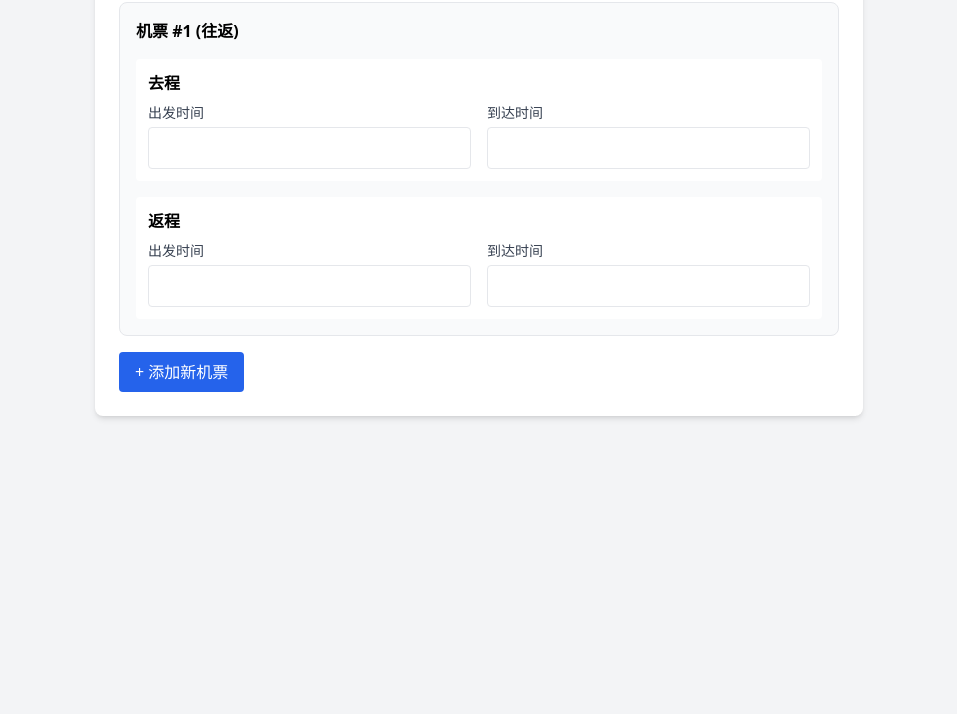
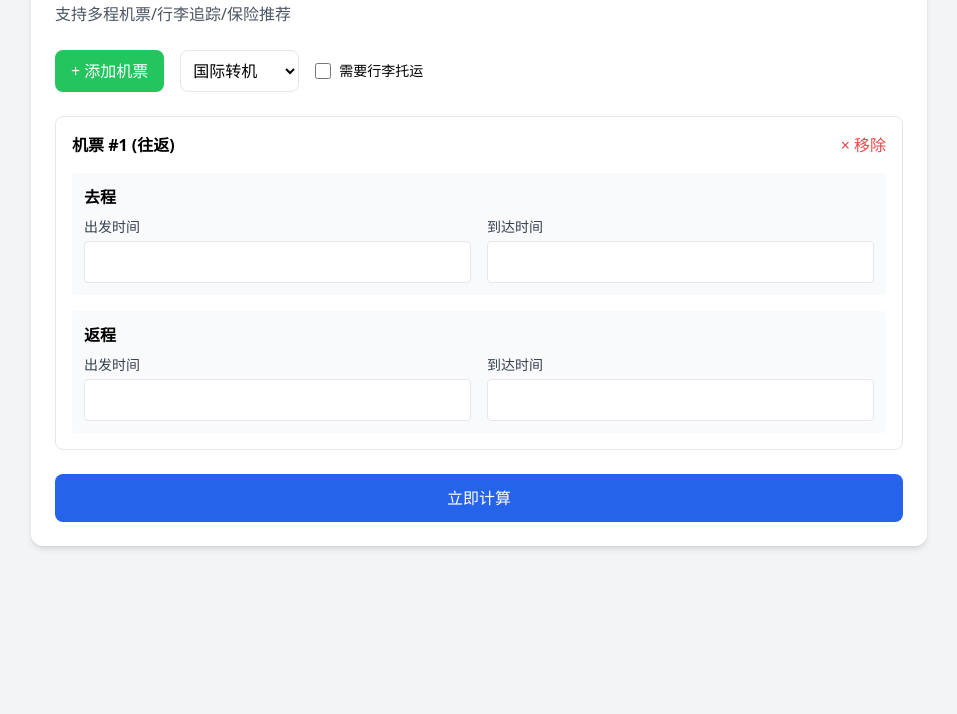
Before and after one commit to caribbeankelp/airport.github.io, a plain HTML site: page index.html in a window 1280 px wide. Shown: the part 86-800 px from the top of the page, without its empty margins (161-1118 px from the left). Drawn offline with nearby package versions, Linux system fonts and the light colour scheme.

Commit message:
Update index.html

```diff
--- a/index.html
+++ b/index.html
@@ -3,23 +3,41 @@
 <head>
     <meta charset="UTF-8">
     <meta name="viewport" content="width=device-width, initial-scale=1.0">
-    <title>机票时间计算器</title>
+    <title>智能转机计算器 - 含保险推荐</title>
+    <script src="https://cdn.tailwindcss.com"></script>
+    <link rel="stylesheet" href="https://cdn.jsdelivr.net/npm/flatpickr/dist/flatpickr.min.css">
     <script src="https://cdn.jsdelivr.net/npm/flatpickr"></script>
-    <link rel="stylesheet" href="https://cdn.jsdelivr.net/npm/flatpickr/dist/flatpickr.min.css">
-    <script src="https://cdn.tailwindcss.com"></script>
 </head>
-<body class="bg-gray-100 p-4">
-    <div class="max-w-3xl mx-auto bg-white p-6 rounded-lg shadow-md">
-        <h1 class="text-2xl font-bold mb-4">机票时间计算器</h1>
+<body class="bg-gray-100 min-h-screen p-4">
+    <div class="max-w-4xl mx-auto bg-white rounded-xl shadow-md p-6">
+        <h1 class="text-2xl font-bold text-blue-600 mb-4">智能转机计算器</h1>
+        <p class="text-gray-600 mb-6">支持多程机票/行李追踪/保险推荐</p>
 
-        <form id="mainForm">
-            <!-- Initial Ticket -->
-            <div class="ticket-group border p-4 rounded-lg bg-gray-50">
+        <!-- 控制面板 -->
+        <div class="mb-6 flex flex-wrap gap-4">
+            <button type="button" onclick="addTicket()" class="bg-green-500 text-white px-4 py-2 rounded-lg hover:bg-green-600 transition-colors">
+                + 添加机票
+            </button>
+            <select id="transferType" class="border p-2 rounded-lg bg-white" onchange="updateRequirements()">
+                <option value="international">国际转机</option>
+                <option value="schengen">申根区转机</option>
+                <option value="domestic">国内转机</option>
+            </select>
+            <div class="flex items-center gap-2">
+                <input type="checkbox" id="baggageCheck" class="w-4 h-4">
+                <label for="baggageCheck" class="text-sm">需要行李托运</label>
+            </div>
+        </div>
+
+        <!-- 机票表单容器 -->
+        <form id="mainForm" class="space-y-6" onsubmit="calculate(event)">
+            <div class="ticket-group border p-4 rounded-lg" data-ticket-id="1">
                 <div class="flex justify-between mb-4">
                     <h3 class="font-bold">机票 #1 (往返)</h3>
+                    <button type="button" onclick="removeTicket(1)" class="text-red-500 hover:text-red-700">× 移除</button>
                 </div>
-                <!-- 出发时间 -->
-                <div class="mb-4 p-3 bg-white rounded">
+
+                <div class="mb-4 p-3 bg-gray-50 rounded">
                     <h4 class="font-semibold mb-2">去程</h4>
                     <div class="grid grid-cols-1 md:grid-cols-2 gap-4">
                         <div>
@@ -32,8 +50,8 @@
                         </div>
                     </div>
                 </div>
-                <!-- 返程 -->
-                <div class="p-3 bg-white rounded">
+
+                <div class="p-3 bg-gray-50 rounded">
                     <h4 class="font-semibold mb-2">返程</h4>
                     <div class="grid grid-cols-1 md:grid-cols-2 gap-4">
                         <div>
@@ -49,42 +67,45 @@
             </div>
         </form>
 
-        <button type="button" onclick="addTicket()" class="mt-4 px-4 py-2 bg-blue-600 text-white rounded hover:bg-blue-700">
-            + 添加新机票
+        <button type="submit" form="mainForm" class="w-full bg-blue-600 text-white py-3 rounded-lg mt-6 hover:bg-blue-700 transition-colors">
+            立即计算
         </button>
+
+        <div id="results" class="mt-6 space-y-4 hidden"></div>
     </div>
 
 <script>
-        document.addEventListener('DOMContentLoaded', () => {
-            initFlatpickr(document);
-        });
-
 let ticketCounter = 1;
 
+// 初始化 Flatpickr 时间选择器
 function initFlatpickr(container) {
     flatpickr(container.querySelectorAll('.flatpickr'), {
         enableTime: true,
         noCalendar: false,
-                dateFormat: "M j, Y h:i K",  // Example: Jan 29, 2025 10:30 AM
-                time_24hr: false,  // Ensures AM/PM format
+        time_24hr: false,
+        dateFormat: "d-M-Y h:i K",
         minDate: "today",
         locale: {
             firstDayOfWeek: 1,
-                    weekdays: { shorthand: ["Sun", "Mon", "Tue", "Wed", "Thu", "Fri", "Sat"] }
+            months: {
+                shorthand: ["Jan", "Feb", "Mar", "Apr", "May", "Jun", "Jul", "Aug", "Sep", "Oct", "Nov", "Dec"]
+            }
         }
     });
 }
 
+// 添加新机票
 function addTicket() {
     ticketCounter++;
     const newTicket = document.createElement('div');
-            newTicket.className = 'ticket-group border p-4 rounded-lg bg-gray-50 mt-4';
+    newTicket.className = 'ticket-group border p-4 rounded-lg mt-4';
+    newTicket.dataset.ticketId = ticketCounter;
     newTicket.innerHTML = `
         <div class="flex justify-between mb-4">
             <h3 class="font-bold">机票 #${ticketCounter} (往返)</h3>
-                    <button type="button" onclick="removeTicket(this)" class="text-red-500 hover:text-red-700">× 移除</button>
+            <button type="button" onclick="removeTicket(${ticketCounter})" class="text-red-500 hover:text-red-700">× 移除</button>
         </div>
-                <div class="mb-4 p-3 bg-white rounded">
+        <div class="mb-4 p-3 bg-gray-50 rounded">
             <h4 class="font-semibold mb-2">去程</h4>
             <div class="grid grid-cols-1 md:grid-cols-2 gap-4">
                 <div>
@@ -97,7 +118,7 @@
                 </div>
             </div>
         </div>
-                <div class="p-3 bg-white rounded">
+        <div class="p-3 bg-gray-50 rounded">
             <h4 class="font-semibold mb-2">返程</h4>
             <div class="grid grid-cols-1 md:grid-cols-2 gap-4">
                 <div>
@@ -115,9 +136,18 @@
     initFlatpickr(newTicket);
 }
 
-        function removeTicket(button) {
-            button.closest('.ticket-group').remove();
+// 移除机票
+function removeTicket(ticketId) {
+    const ticket = document.querySelector(`[data-ticket-id="${ticketId}"]`);
+    if (ticket) {
+        ticket.remove();
     }
+}
+
+// 初始化 Flatpickr 选项
+document.addEventListener('DOMContentLoaded', () => {
+    initFlatpickr(document);
+});
 </script>
 </body>
 </html>
```
Lines whose indentation alone changed are shown as unchanged.
